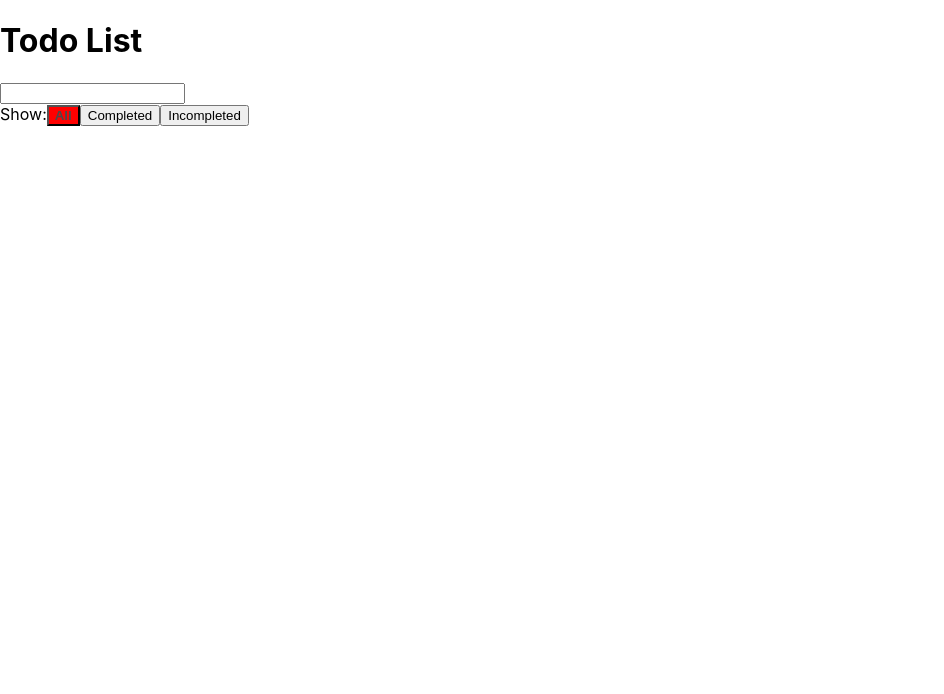
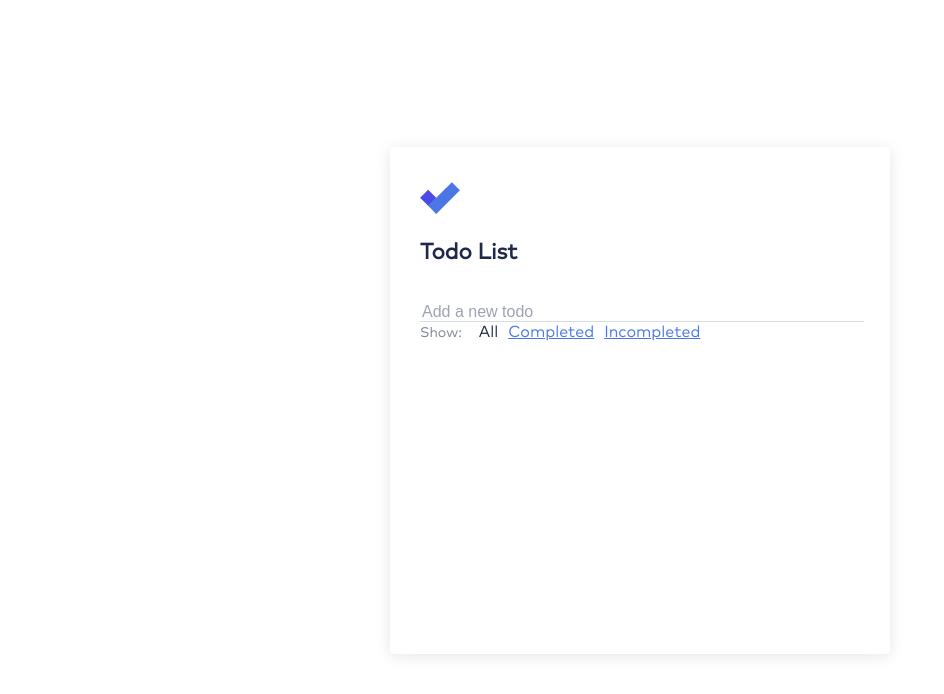
Before and after one commit to danielangelo/foodStyles-UI, a React (Create React App) app: page / in a window 1280 px wide. Shown: the top 694 px of the page, without its empty margins (0-944 px from the left). Built offline with nearby package versions, Linux system fonts and the light colour scheme; no server answers.

Commit message:
style: applied last touches

```diff
--- /dev/null
+++ b/src/App.css
@@ -0,0 +1,12 @@
+@font-face {
+  font-family: MarkPro;
+  src: url("./assets/Mark-Pro.ttf");
+}
+
+.app {
+  height: 100vh;
+  display: flex;
+  justify-content: center;
+  align-items: center;
+  font-family: MarkPro;
+}
--- a/src/App.js
+++ b/src/App.js
@@ -2,10 +2,14 @@ import { ApolloProvider } from "@apollo/client";
 import { client } from "./Apollo/client";
 import Todo from "./components/Todo";
 
+import "./App.css";
+
 const App = () => {
   return (
     <ApolloProvider client={client}>
-      <Todo />
+      <div className="app">
+        <Todo />
+      </div>
     </ApolloProvider>
   );
 };
--- /dev/null
+++ b/src/components/Todo/TodoCreator/index.css
@@ -0,0 +1,19 @@
+.title-input {
+  border: none;
+  border-bottom: solid 1px #d7dae0;
+  width: 100%;
+}
+
+.title-input:focus {
+  outline: none;
+}
+
+.title-input::placeholder {
+  font-size: 16px;
+  font-weight: normal;
+  font-stretch: normal;
+  font-style: normal;
+  line-height: normal;
+  letter-spacing: normal;
+  color: #9ea3b2;
+}
--- a/src/components/Todo/TodoCreator/index.js
+++ b/src/components/Todo/TodoCreator/index.js
@@ -1,5 +1,8 @@
 import { useState } from "react";
 import { useMutation, gql } from "@apollo/client";
+
+import "./index.css";
+
 const CREATE_TODO = gql`
   mutation CreateTodo($title: String!) {
     createTodo(title: $title) {
@@ -33,9 +36,12 @@ const TodoCreator = ({ onAddingTodo }) => {
   return (
     <input
       type="text"
+      autoFocus
+      placeholder="Add a new todo"
       value={value}
       onChange={(evt) => setValue(evt.target.value)}
       onKeyUp={handleKeyUp}
+      className="title-input"
     />
   );
 };
--- a/src/components/Todo/TodoFilters/index.css
+++ b/src/components/Todo/TodoFilters/index.css
@@ -1,5 +1,31 @@
-.selected {
-  color: #4a4a4a;
-  font-weight: bold;
-  background: red;
+.show {
+  font-size: 14px;
+  font-weight: 500;
+  font-stretch: normal;
+  font-style: normal;
+  line-height: normal;
+  letter-spacing: normal;
+  color: rgba(31, 42, 75, 0.59);
+  margin-right: 17px;
 }
+
+.button {
+  background: none;
+  color: #4a77e5;
+  border: none;
+  padding: 0;
+  font: inherit;
+  cursor: pointer;
+  outline: inherit;
+  margin-right: 10px;
+  text-decoration: underline;
+}
+
+.button.selected {
+  color: #1f2a4b;
+  text-decoration: none;
+}
+
+.button:last-child {
+  margin-right: 0;
+}
--- a/src/components/Todo/TodoFilters/index.js
+++ b/src/components/Todo/TodoFilters/index.js
@@ -12,21 +12,21 @@ const TodoFilters = ({ onFilterChange }) => {
 
   return (
     <div>
-      <span>Show:</span>
+      <span className="show">Show:</span>
       <button
-        className={`${filter === "all" ? "selected" : ""}`}
+        className={`${filter === "all" ? "button selected" : "button"}`}
         onClick={() => handleFilterChange("all")}
       >
         All
       </button>
       <button
-        className={`${filter === "completed" ? "selected" : ""}`}
+        className={`${filter === "completed" ? "button selected" : "button"}`}
         onClick={() => handleFilterChange("completed")}
       >
         Completed
       </button>
       <button
-        className={`${filter === "incompleted" ? "selected" : ""}`}
+        className={`${filter === "incompleted" ? "button selected" : "button"}`}
         onClick={() => handleFilterChange("incompleted")}
       >
         Incompleted
--- a/src/components/Todo/TodoList/TodoListItem/index.css
+++ b/src/components/Todo/TodoList/TodoListItem/index.css
@@ -1,7 +1,18 @@
 .todoListItem {
   display: flex;
   align-items: center;
-  width: 10%;
+  margin-bottom: 14px;
+  font-size: 16px;
+  font-weight: normal;
+  font-stretch: normal;
+  font-style: normal;
+  line-height: normal;
+  letter-spacing: normal;
+  color: #1f2a4b;
+}
+
+.list-title {
+  margin-left: 14px;
 }
 
 .delete {
@@ -9,7 +20,8 @@
   background-repeat: no-repeat;
   height: 15px;
   width: 15px;
-  margin-left: 10px;
+  margin-left: auto;
+  margin-right: 0;
   display: none;
   cursor: pointer;
 }
@@ -17,3 +29,15 @@
 .todoListItem:hover > .delete {
   display: block;
 }
+
+.checkbox {
+  width: 18px;
+  height: 18px;
+  border-radius: 4px;
+  border: solid 1px rgba(0, 0, 0, 0.25);
+  background-color: #fff;
+}
+
+.checkbox:checked {
+  background-color: #4a77e5;
+}
--- a/src/components/Todo/TodoList/TodoListItem/index.js
+++ b/src/components/Todo/TodoList/TodoListItem/index.js
@@ -68,8 +68,8 @@ const TodoListItem = ({ id, title, isCompleted, onDeleteTodo }) => {
 
   return (
     <div className="todoListItem">
-      <input type="checkbox" checked={isChecked} onChange={onChange} />
-      <span>{title}</span>
+      <input className="checkbox" type="checkbox" checked={isChecked} onChange={onChange} />
+      <span className="list-title">{title}</span>
       <div className="delete" onClick={handleDeleteTodo} />
     </div>
   );
--- /dev/null
+++ b/src/components/Todo/TodoList/index.css
@@ -0,0 +1,6 @@
+.todo-list {
+  margin-top: 26px;
+  max-height: 220px;
+  overflow-y: auto;
+  margin-bottom: 50px;
+}
--- a/src/components/Todo/TodoList/index.js
+++ b/src/components/Todo/TodoList/index.js
@@ -1,4 +1,6 @@
 import TodoListItem from "./TodoListItem";
+
+import "./index.css";
 
 const TodoList = ({ data, onDeleteTodo }) => {
   if (!data) {
@@ -6,7 +8,7 @@ const TodoList = ({ data, onDeleteTodo }) => {
   }
 
   return (
-    <div>
+    <div className="todo-list">
       {data.listTodos.map((todo) => (
         <TodoListItem
           key={todo.id}
--- /dev/null
+++ b/src/components/Todo/index.css
@@ -0,0 +1,27 @@
+.container {
+  width: 440px;
+  height: 437px;
+  padding: 35px 30px;
+  border-radius: 5px;
+  box-shadow: 0 2px 16px 0 rgba(0, 0, 0, 0.1);
+  background-color: #fff;
+}
+
+.title {
+  font-size: 22px;
+  font-weight: bold;
+  font-stretch: normal;
+  font-style: normal;
+  line-height: normal;
+  letter-spacing: normal;
+  color: #1f2a4b;
+  margin-top: 25px;
+  margin-bottom: 35px;
+}
+
+.logo {
+  background-image: url("/src/assets/logo.svg");
+  background-repeat: no-repeat;
+  width: 40px;
+  height: 32px;
+}
--- a/src/components/Todo/index.js
+++ b/src/components/Todo/index.js
@@ -1,8 +1,10 @@
+import { useEffect } from "react";
+import { useLazyQuery, gql } from "@apollo/client";
 import TodoCreator from "./TodoCreator";
 import TodoList from "./TodoList";
 import TodoFilters from "./TodoFilters";
-import { useLazyQuery, gql } from "@apollo/client";
-import { useEffect } from "react";
+
+import "./index.css";
 
 const LIST_TODOS = gql`
   query ListTodos($filter: String) {
@@ -28,8 +30,9 @@ const Todo = () => {
   };
 
   return (
-    <div>
-      <h1>Todo List</h1>
+    <div className="container">
+      <div className="logo" />
+      <h1 className="title">Todo List</h1>
       <TodoCreator onAddingTodo={executeListTodos} />
       <TodoList data={data} onDeleteTodo={executeListTodos} />
       <TodoFilters onFilterChange={handleFilterChange} />
```
Also changed, not shown: src/assets/Mark-Pro.ttf (added), src/assets/logo.svg (added).
